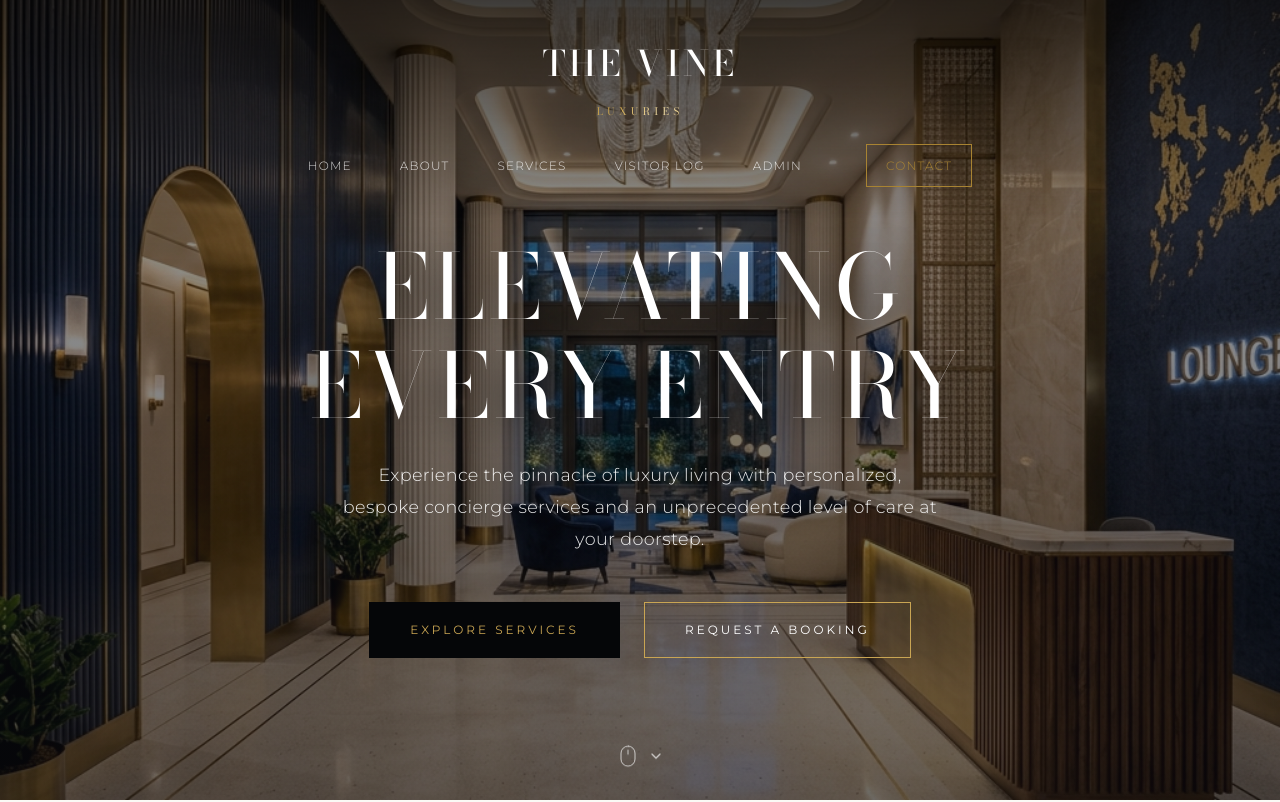
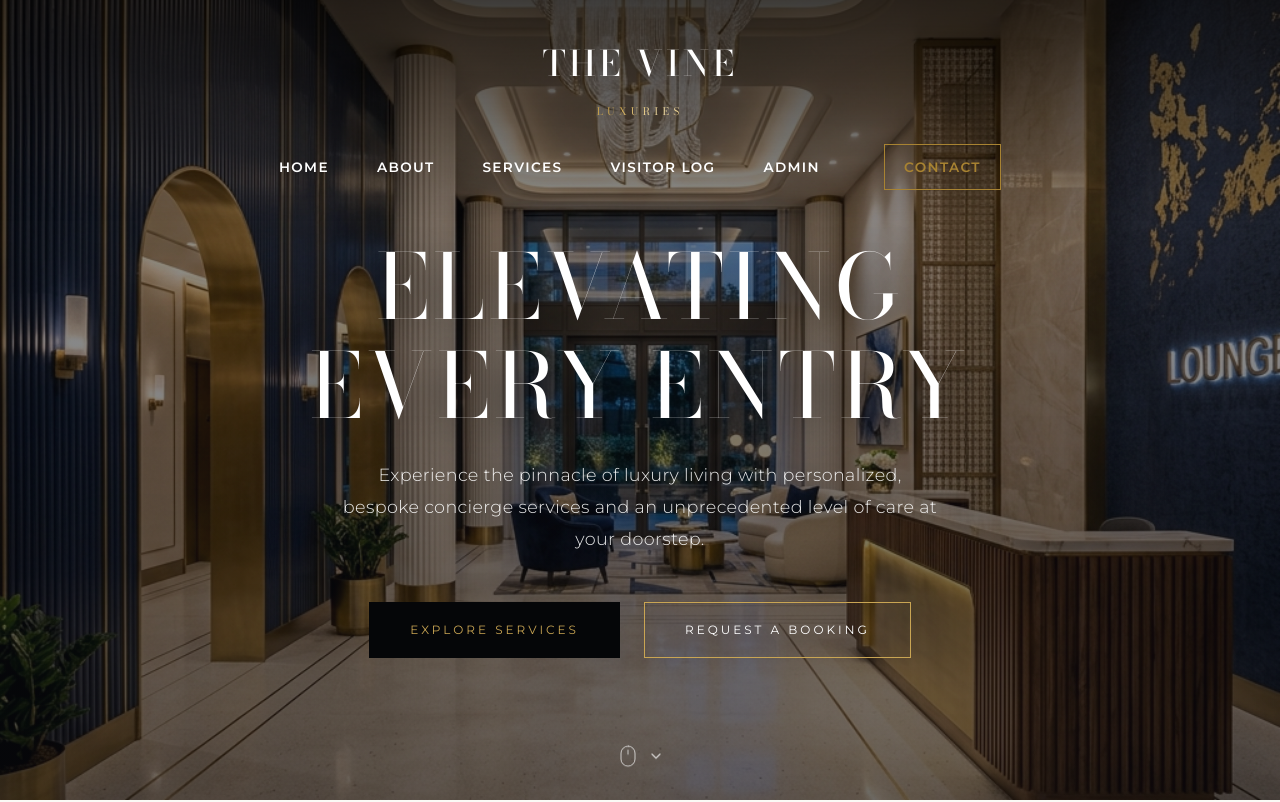
Before and after one commit to kennysw27/the-vine-luxuries, a Next.js app: page / in a window 1280 px wide. Shown: the top 802 px of the page. Built offline with nearby package versions, Linux system fonts and the light colour scheme.

Commit message:
Make navbar links bolder and more visible

```diff
--- a/components/layout/Navbar.jsx
+++ b/components/layout/Navbar.jsx
@@ -21,7 +21,7 @@ export function Navbar() {
   const isDarkBg = pathname === '/' || pathname === '/about' || pathname === '/services';
 
   const textColor = (isDarkBg && !scrolled) ? 'var(--color-white)' : 'var(--color-navy-950)';
-  const linkColor = (isDarkBg && !scrolled) ? 'rgba(255, 255, 255, 0.8)' : 'var(--color-navy-900)';
+  const linkColor = (isDarkBg && !scrolled) ? 'var(--color-white)' : 'var(--color-navy-900)';
 
   const navBackground = scrolled ? 'var(--color-cream)' : (isDarkBg ? 'linear-gradient(to bottom, rgba(0,0,0,0.6) 0%, rgba(0,0,0,0) 100%)' : 'transparent');
   const paddingY = scrolled ? '1rem 0' : '2rem 0';
@@ -47,13 +47,14 @@ export function Navbar() {
         </Link>
 
         <div style={{ display: 'flex', gap: '3rem', alignItems: 'center', justifyContent: 'center', width: '100%' }}>
-          <Link href="/" style={{ fontSize: '0.75rem', textTransform: 'uppercase', letterSpacing: '0.1em', color: linkColor }}>Home</Link>
-          <Link href="/about" style={{ fontSize: '0.75rem', textTransform: 'uppercase', letterSpacing: '0.1em', color: linkColor }}>About</Link>
-          <Link href="/services" style={{ fontSize: '0.75rem', textTransform: 'uppercase', letterSpacing: '0.1em', color: linkColor }}>Services</Link>
-          <Link href="/digital-log" style={{ fontSize: '0.75rem', textTransform: 'uppercase', letterSpacing: '0.1em', color: linkColor }}>Visitor Log</Link>
-          <Link href="/log-history" style={{ fontSize: '0.75rem', textTransform: 'uppercase', letterSpacing: '0.1em', color: linkColor }}>Admin</Link>
+          <Link href="/" style={{ fontSize: '0.85rem', fontWeight: 600, textTransform: 'uppercase', letterSpacing: '0.1em', color: linkColor }}>Home</Link>
+          <Link href="/about" style={{ fontSize: '0.85rem', fontWeight: 600, textTransform: 'uppercase', letterSpacing: '0.1em', color: linkColor }}>About</Link>
+          <Link href="/services" style={{ fontSize: '0.85rem', fontWeight: 600, textTransform: 'uppercase', letterSpacing: '0.1em', color: linkColor }}>Services</Link>
+          <Link href="/digital-log" style={{ fontSize: '0.85rem', fontWeight: 600, textTransform: 'uppercase', letterSpacing: '0.1em', color: linkColor }}>Visitor Log</Link>
+          <Link href="/log-history" style={{ fontSize: '0.85rem', fontWeight: 600, textTransform: 'uppercase', letterSpacing: '0.1em', color: linkColor }}>Admin</Link>
           <Link href="/contact" style={{
-            fontSize: '0.75rem',
+            fontSize: '0.85rem',
+            fontWeight: 600,
             textTransform: 'uppercase',
             letterSpacing: '0.1em',
             color: 'var(--color-gold-500)',
```
